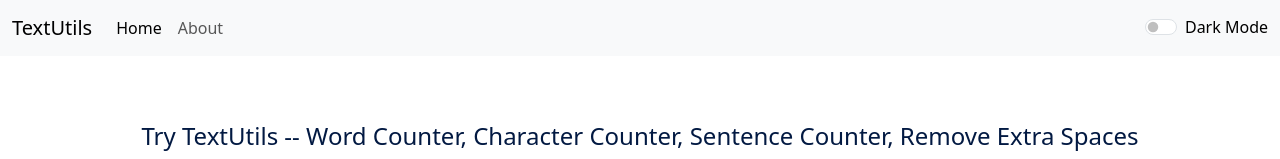
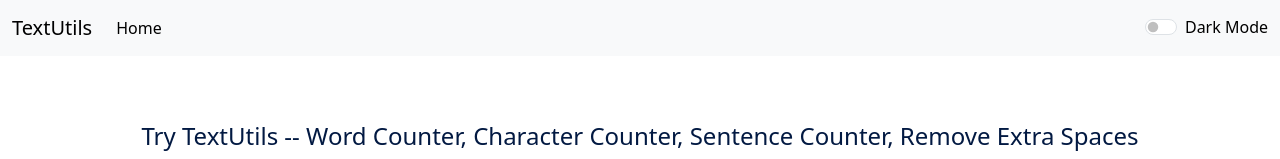
Before and after one commit to KowshickChowdhury/Textutils-React, a React (Create React App) app: page / in a window 1280 px wide. Shown: the top 159 px of the page. Built offline with nearby package versions, Linux system fonts and the light colour scheme.

Commit message:
github deploy

```diff
--- a/package.json
+++ b/package.json
@@ -1,4 +1,5 @@
 {
+  "homepage": "https://KowshickChowdhury.github.io/Textutils-React",
   "name": "textutils",
   "version": "0.1.0",
   "private": true,
@@ -6,6 +7,7 @@
     "@testing-library/jest-dom": "^5.17.0",
     "@testing-library/react": "^13.4.0",
     "@testing-library/user-event": "^13.5.0",
+    "gh-pages": "^6.0.0",
     "react": "^18.2.0",
     "react-dom": "^18.2.0",
     "react-router-dom": "^6.15.0",
--- a/src/App.js
+++ b/src/App.js
@@ -1,14 +1,14 @@
 import './App.css';
-import About from './components/About';
+// import About from './components/About';
 import Navbar from './components/Navbar';
 import TextForm from './components/TextForm';
 import Alert from './components/Alert';
 import React, { useState } from 'react';
-import {
-  BrowserRouter,
-  Routes,
-  Route
-} from "react-router-dom";
+// import {
+//   BrowserRouter,
+//   Routes,
+//   Route
+// } from "react-router-dom";
 
 function App() {
 
@@ -55,20 +55,20 @@ function App() {
 
   return (
     <>
-    <BrowserRouter>
+    {/* <BrowserRouter> */}
     <Navbar title='TextUtils' abouttext='About'  mode={mode} toggleMode={toggleMode} />
     <Alert alert={alert} />
     <div className="container my-3">
-    {/* <TextForm showAlert={showAlert} heading="Try TextUtils -- Word Counter,  Character Counter, Sentence Counter, Remove Extra Spaces" mode={mode} /> */}
+    <TextForm showAlert={showAlert} heading="Try TextUtils -- Word Counter,  Character Counter, Sentence Counter, Remove Extra Spaces" mode={mode} />
 
-        <Routes>
+        {/* <Routes>
           <Route exact path="/about" element={<About mode={mode} />}>
           </Route>
           <Route exact path="/" element={<TextForm showAlert={showAlert} heading="Try TextUtils -- Word Counter,  Character Counter, Sentence Counter, Remove Extra Spaces" mode={mode} />}>
           </Route>
-        </Routes>
+        </Routes> */}
     </div>
-    </BrowserRouter>
+    {/* </BrowserRouter> */}
     </>
   );
 }
--- a/src/components/Navbar.js
+++ b/src/components/Navbar.js
@@ -1,6 +1,6 @@
 import React from 'react'
 import PropTypes from 'prop-types'
-import { Link } from 'react-router-dom'
+// import { Link } from 'react-router-dom'
 // import { a } from 'react-router-dom'
 
 export default function Navbar(props) {
@@ -8,18 +8,18 @@ export default function Navbar(props) {
   return (
     <nav className={`navbar navbar-expand-lg navbar-${props.mode} bg-${props.mode}`}>
     <div className="container-fluid">
-    <Link className="navbar-brand" to="/">{props.title}</Link>
+    <a className="navbar-brand" href="#">{props.title}</a>
     <button className="navbar-toggler" type="button" data-bs-toggle="collapse" data-bs-target="#navbarSupportedContent" aria-controls="navbarSupportedContent" aria-expanded="false" aria-label="Toggle navigation">
       <span className="navbar-toggler-icon"></span>
     </button>
     <div className="collapse navbar-collapse" id="navbarSupportedContent">
       <ul className="navbar-nav me-auto mb-2 mb-lg-0">
         <li className="nav-item">
-          <Link className="nav-link active" aria-current="page" to="/">Home</Link>
+          <a className="nav-link active" aria-current="page" href="#">Home</a>
         </li>
-        <li className="nav-item">
-          <Link className="nav-link" to="/about">{props.abouttext}</Link>
-        </li>
+        {/* <li className="nav-item">
+          <a className="nav-link" href="/about">{props.abouttext}</a>
+        </li> */}
       </ul>
 
       {/* <div className={`form-check mx-2 form-switch text-${props.mode === 'light'?'black':'light'}`}>
```
Also changed, not shown: 1 other file (tests, documents, lock files or other folders).
